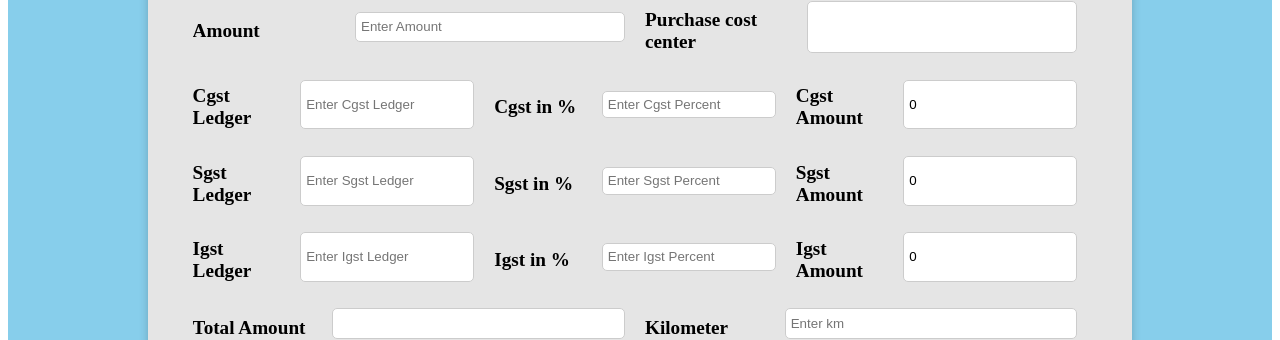
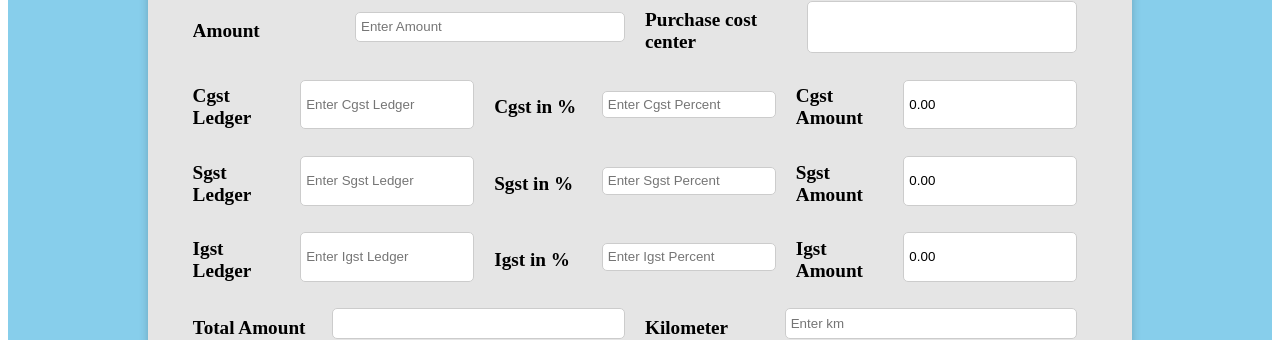
Before and after one commit to shrutikarathi6/Inventory, a React (Vite) app in the folder frontend/: page / in a window 1280 px wide. Shown: the part 318-658 px from the top of the page. Built offline with nearby package versions, Linux system fonts and the light colour scheme; sample sign-in values are in the browser's storage.

Commit message:
updated useeffect in form

```diff
--- a/frontend/src/components/Formm/form.jsx
+++ b/frontend/src/components/Formm/form.jsx
@@ -43,25 +43,16 @@ const ExampleForm = () => {
   //   fetchNames();
   // }, [formData.name]);
 
+useEffect(() => {
 
-  useEffect(() => {
-
-    const newcgstamount = (parseFloat(formData.amount) * parseFloat(cgstpercent)) / 100 || 0;
+    const newcgstamount = (parseFloat(formData.amount) *parseFloat(cgstpercent)) / 100 || 0;
       if (!isNaN(newcgstamount)) {
-        setFormData((prev) => ({ ...prev, cgstamount: newcgstamount }));
+        setFormData((prev) => ({ ...prev, cgstamount: newcgstamount.toFixed(2) }));
       }
 
   }, [formData.amount, cgstpercent]);
 
 
-   useEffect(() => {
-
-    const newsgstamount = (parseFloat(formData.amount) * parseFloat(sgstpercent)) / 100 || 0;
-      if (!isNaN(newsgstamount)) {
-        setFormData((prev) => ({ ...prev, sgstamount: newsgstamount }));
-      }
-
-  }, [formData.amount, sgstpercent]);
 
   useEffect(() => {
 
@@ -70,11 +61,20 @@ const ExampleForm = () => {
 }, [formData.amount]);
 
 
+// useEffect hook to sync CGST values with SGST values
+useEffect(() => {
+  setFormData((prev) => ({
+    ...prev,
+    sgstledger: prev.cgstledger,
+    sgstamount: prev.cgstamount,
+  }));
+}, [formData.cgstledger, formData.cgstamount]);
+
   useEffect(() => {
 
     const newigstamount = (parseFloat(formData.amount) * parseFloat(igstpercent)) / 100 || 0;
     if (!isNaN(newigstamount)) {
-      setFormData((prev) => ({ ...prev, igstamount: newigstamount }));
+      setFormData((prev) => ({ ...prev, igstamount: newigstamount.toFixed(2) }));
     }
 
 }, [formData.amount, igstpercent]);
@@ -82,12 +82,19 @@ const ExampleForm = () => {
 
 useEffect(() => {
 
-  const newamount =(parseFloat(formData.amount)+parseFloat(formData.sgstamount)+parseFloat(formData.cgstamount)+parseFloat(formData.igstamount));
-  if (!isNaN(newamount)) {
-    setFormData((prev) => ({ ...prev, total: newamount }));
-  }
+  const newigstamount = (parseFloat(formData.amount) * parseFloat(igstpercent)) / 100 || 0;
+  const newcgstamount = (parseFloat(formData.amount) *parseFloat(cgstpercent)) / 100 || 0;
 
-}, [formData.amount, formData.sgstamount,formData.cgstamount,formData.igstamount]);
+  const newamount =(parseFloat(formData.amount)+2*newcgstamount+newigstamount);
+  // if (!isNaN(newamount)) {
+    setFormData((prev) => ({ ...prev, total: newamount.toFixed(2) }));
+  // }
+
+}, [formData.amount,formData.cgstpercent,formData.igstpercent]);
+
+
+
+
 
   const handleChange = (e) => {
     const { name, value } = e.target;
@@ -355,7 +362,7 @@ useEffect(() => {
               name="sgstpercent"
               placeholder="Enter Sgst Percent"
               className="input-field"
-              value={sgstpercent}
+              value={cgstpercent}
               onChange={handleChange}
 
             />
--- a/frontend/src/components/Search/search.css
+++ b/frontend/src/components/Search/search.css
@@ -103,6 +103,15 @@
 /* Table Container - Fixed Height & Scrollable */
 .table-container {
     height: 450px; /* Increased to show 8-10 entries */
+
+    border: 1px solid #ccc;
+    margin-top: 15px;
+    width: 100%;
+    background-color: white;
+}
+
+.table-container1 {
+    height: 450px; /* Increased to show 8-10 entries */
     overflow-y: auto; /* Only table will scroll */
     overflow-x: auto;
     border: 1px solid #ccc;
--- a/frontend/src/components/Search/search.jsx
+++ b/frontend/src/components/Search/search.jsx
@@ -238,6 +238,7 @@ const Search = () => {
                         </tr>
                     </thead>
                     <tbody>
+                    <div className="table-container1">
                         {results.map((student) => (
                             <tr key={student.uniqueid}>
                                 <td>
@@ -557,6 +558,7 @@ const Search = () => {
 
                             </tr>
                         ))}
+                        </div>
                     </tbody>
                 </table>
             ) : (searchkiya && <p>No results found</p>)}
```
